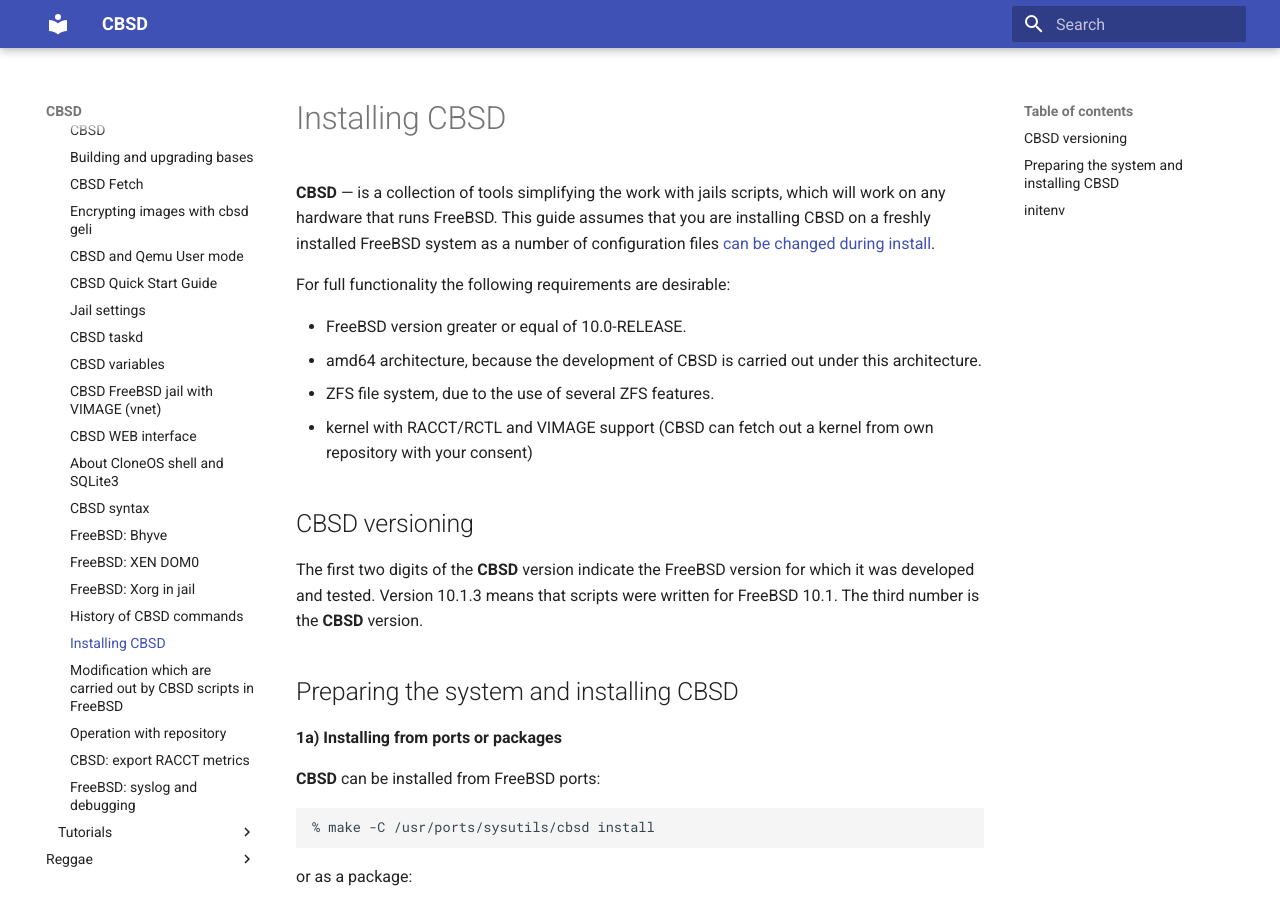
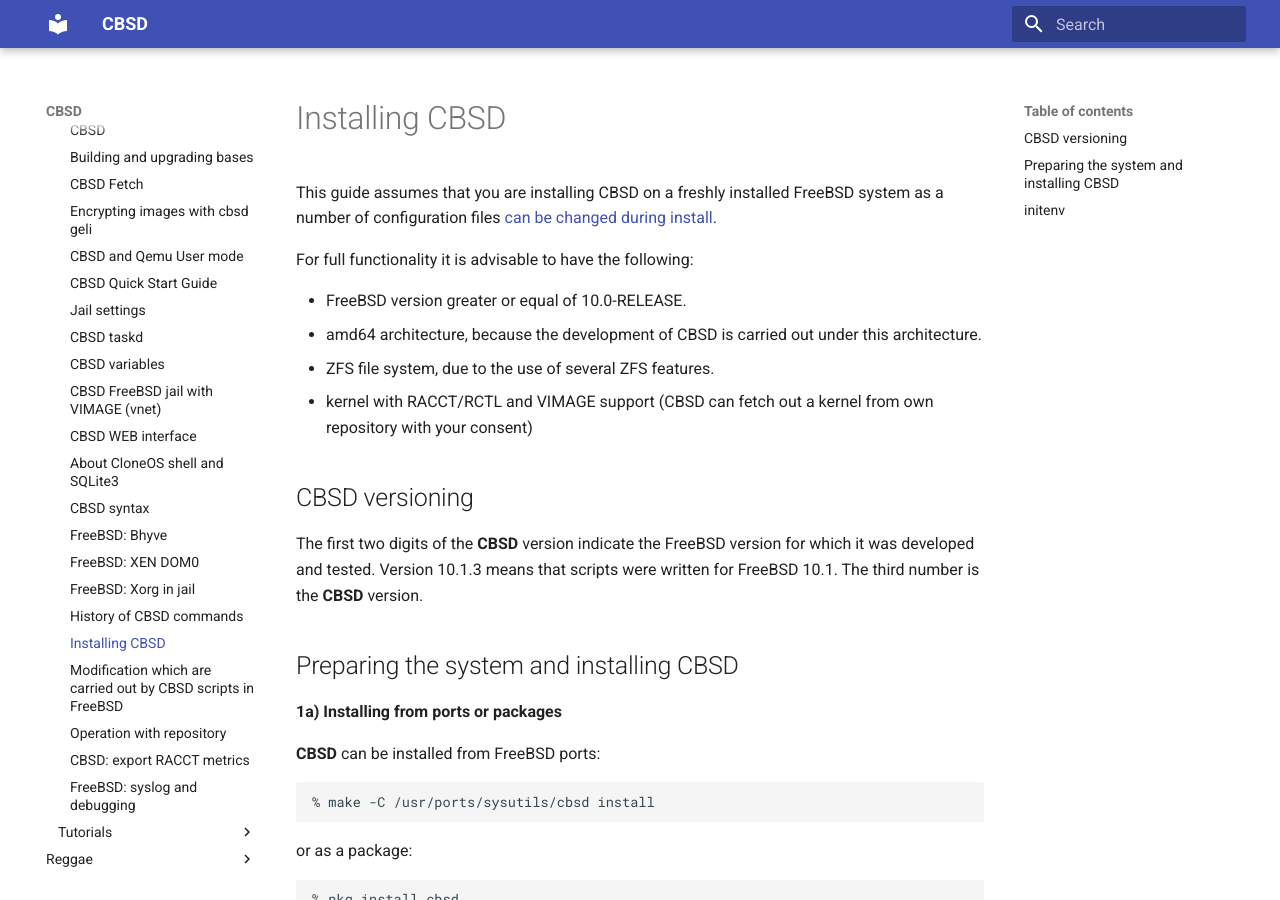
Before and after one commit to cbsd/cbsd.io, an MkDocs documentation site: the page built from docs/cbsd/docs/installing-cbsd.md, in a window 1280 px wide and 900 px high. Built offline with MkDocs 1.6.1 and Material for MkDocs 9.7.7, drawn with Linux system fonts in a browser that asks for light colours.

Commit message:
Update installing-cbsd.md

```diff
--- a/docs/cbsd/docs/installing-cbsd.md
+++ b/docs/cbsd/docs/installing-cbsd.md
@@ -1,9 +1,9 @@
 # Installing CBSD
 
-**CBSD** — is a collection of tools simplifying the work with jails scripts, which will work on any hardware that runs FreeBSD. This guide assumes that you are installing CBSD on a freshly installed FreeBSD system as a number of configuration files [can be changed during install](https://www.bsdstore.ru/en/custom_freecbsd.html).
+This guide assumes that you are installing CBSD on a freshly installed FreeBSD system as a number of configuration files [can be changed during install](https://www.bsdstore.ru/en/custom_freecbsd.html).
 
 
-For full functionality the following requirements are desirable:
+For full functionality it is advisable to have the following:
 
   +  FreeBSD version greater or equal of 10.0-RELEASE.
   +  amd64 architecture, because the development of CBSD is carried out under this architecture.
```
